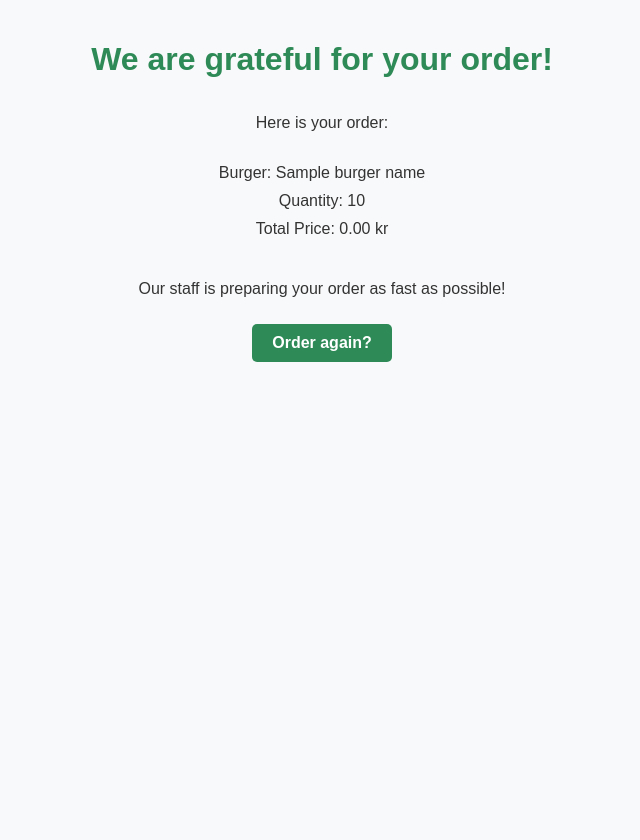
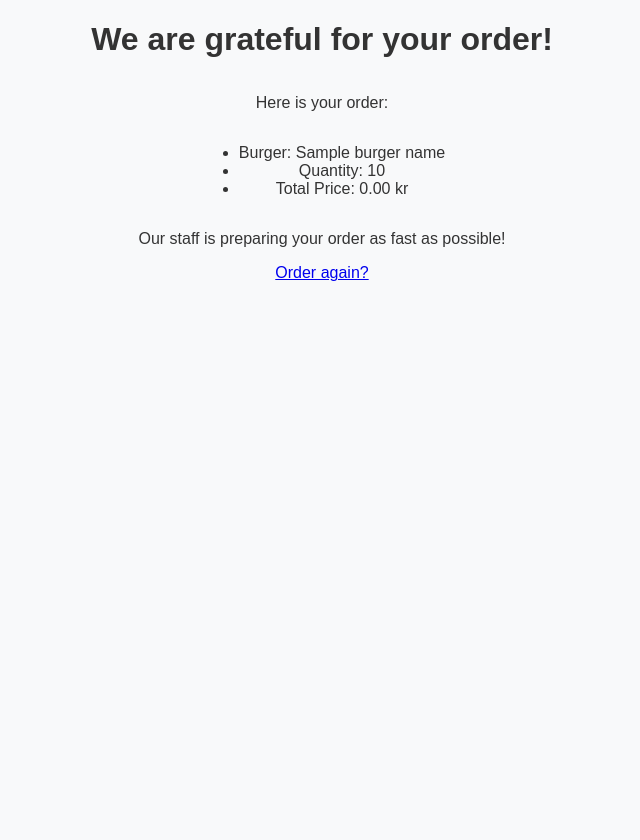
Before and after one commit to frsv14/BurgerOrderer, a Flask app: template burger_ordering_program/BurgerOrderer/templates/orderconfirmation.html in a window 1280 px wide. Shown: the whole page, without its empty margins (318-958 px from the left). After the commit the page ends 281 px from the top, so only its background shows below. Run offline with Flask 2, Linux system fonts and the light colour scheme; the template is opened without the code that fills it: most values are stand-ins (such as "Sample title", 1, 10 or a date in 2020).

Commit message:
removed some unused css

```diff
--- a/burger_ordering_program/KitchenView/static/styles.css
+++ b/burger_ordering_program/KitchenView/static/styles.css
@@ -49,12 +49,12 @@ input[type="text"], input[type="password"], input[type="number"], select, textar
     box-sizing: border-box;
 }
 
-button, .btn, .complete-btn, .logout-button, .order-button {
+button, .btn, .complete-btn, .logout-button{
     padding: 10px 20px;
     background-color: #23d129;
     color: #fff;
     border: none;
-    border-radius: 8px;
+    border-radius : 8px;
     cursor: pointer;
     font-size: 16px;
     font-weight: bold;
@@ -62,7 +62,7 @@ button, .btn, .complete-btn, .logout-button, .order-button {
     margin-top: 10px;
 }
 
-button:hover, .btn:hover, .complete-btn:hover, .logout-button:hover, .order-button:hover {
+button:hover, .btn:hover, .complete-btn:hover, .logout-button:hover {
     background-color: #218838;
 }
 
@@ -96,35 +96,15 @@ tbody tr:hover {
 }
 
 
-.order-confirmation, .kitchen-show, .admin-page {
+.kitchen-show, .admin-page {
     font-family: Arial, sans-serif;
     margin: 20px;
 }
 
-.order-confirmation h1, .kitchen-show h1, .admin-page h1 {
+.kitchen-show h1, .admin-page h1 {
     color: #2E8B57;
 }
 
-.order-confirmation ul {
-    list-style-type: none;
-    padding: 0;
-}
-
-.order-confirmation li {
-    margin-bottom: 10px;
-}
-
-.order-confirmation a, .order-button {
-    text-decoration: none;
-    color: white;
-    background-color: #2E8B57;
-    padding: 10px 20px;
-    border-radius: 5px;
-}
-
-.order-confirmation a:hover, .order-button:hover {
-    background-color: #3CB371;
-}
 
 .admin-page table, .kitchen-show table {
     max-width: 1200px;
```
Also changed, not shown: burger_ordering_program/BurgerOrderer/static/styles.css (+4 -10 lines).
